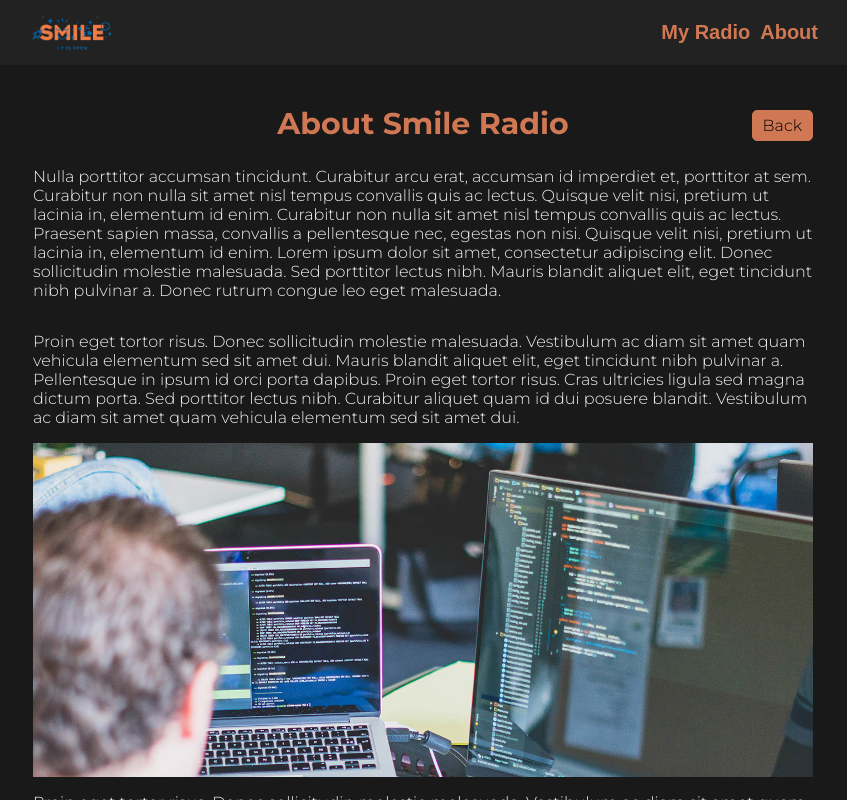
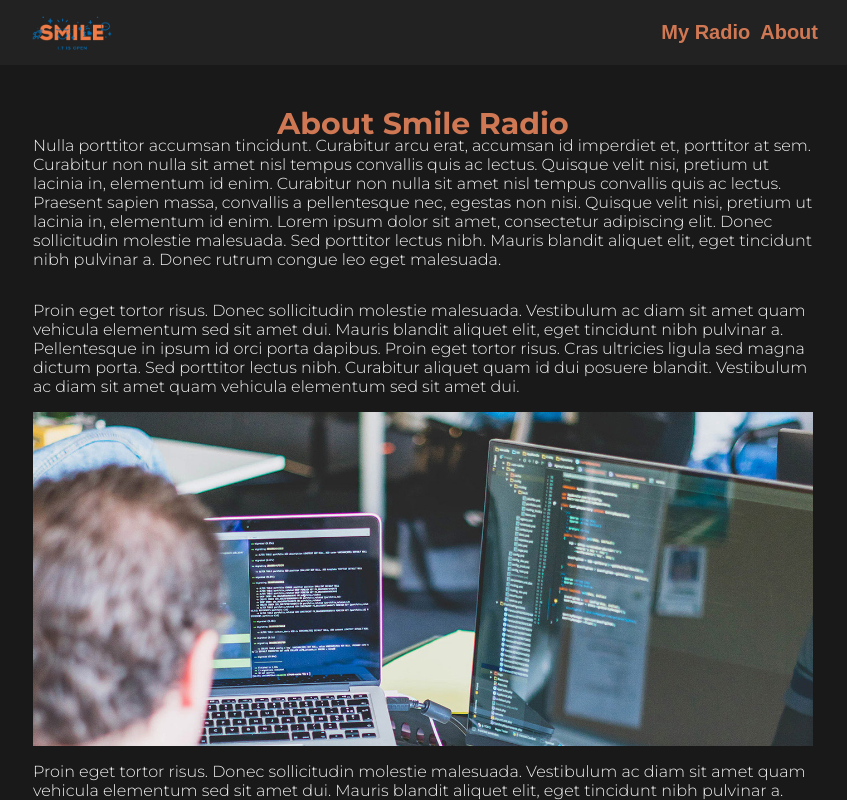
Before and after one commit to Smile-Formations/React, a React (Create React App) app: page /about in a window 1280 px wide. Shown: the top 800 px of the page, without its empty margins (217-1064 px from the left). Built offline with nearby package versions, Linux system fonts and the light colour scheme; no server answers.

Commit message:
version 3

```diff
--- a/src/components/About/About.js
+++ b/src/components/About/About.js
@@ -1,8 +1,6 @@
 import './About.css';
 import Title from "../Title/Title";
 import Container from "../Container/Container";
-
-const linkProps = { children: 'Back', to: '/' };
 
 function About () {
 
@@ -11,7 +9,7 @@ function About () {
     return(
         <>
             <Container>
-                <Title linkProps={linkProps} title={title} />
+                <Title title={title} />
                 <p className='About__content'>
                     Nulla porttitor accumsan tincidunt. Curabitur arcu erat, accumsan id imperdiet et, porttitor at sem. Curabitur non nulla sit amet nisl tempus convallis quis ac lectus.
 
```
